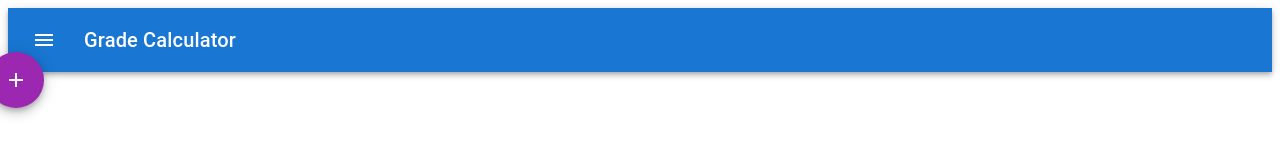
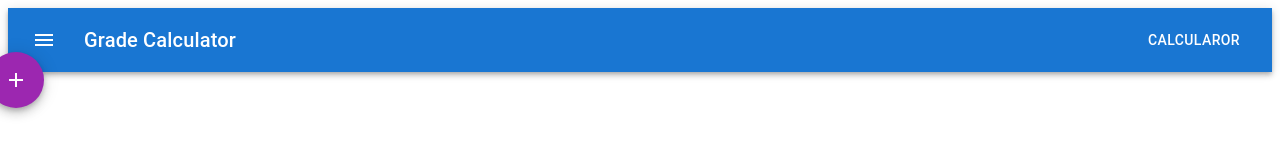
Before and after one commit to brchao409/GradeCalculator, a React (Create React App) app in the folder client/: page / in a window 1280 px wide. Shown: the top 160 px of the page. Built offline with nearby package versions, Linux system fonts and the light colour scheme.

Commit message:
updata on calculator

```diff
--- a/client/src/App.js
+++ b/client/src/App.js
@@ -1,11 +1,13 @@
-import React from 'react';
-import { Typography, Box, AppBar, Toolbar, IconButton, Fab} from '@mui/material';
+import React, {useState} from 'react';
+import { Typography, Box, AppBar, Toolbar, IconButton, Button, Fab} from '@mui/material';
 import MenuIcon from '@mui/icons-material/Menu';
 import AddIcon from '@mui/icons-material/Add';
-
+import Calculator from './components/Calculator/Calculator';
 import useStyles from './styles';
 
 const App = () => {
+    const [showCalculator, setShowCalculator] = useState(false);
+
 
     const classes = useStyles();
 
@@ -19,10 +21,18 @@ const App = () => {
                     <Typography variant="h6" component="div" sx={{ flexGrow: 1 }}>
                         Grade Calculator
                     </Typography>
+                    <Button onClick={()=>setShowCalculator(!showCalculator)}color="inherit">Calcularor</Button>
+
                 </Toolbar>
             </AppBar>
             <Fab className={classes.addButton} color="secondary" onClick={() => {}}><AddIcon /></Fab>
+            <Box sx={{ml:90}}>
+
+                {showCalculator && <Calculator/>}
+            </Box>
+
         </Box>
+
     );
 
 }
--- /dev/null
+++ b/client/src/components/Calculator/Calculator.js
@@ -0,0 +1,9 @@
+import React from 'react';
+
+const Calculator = () => {
+    return(
+        <h1>Calculator</h1>
+    );
+}
+
+export default Calculator;
```
Also changed, not shown: client/src/components/Calculator/styles.js (added).
